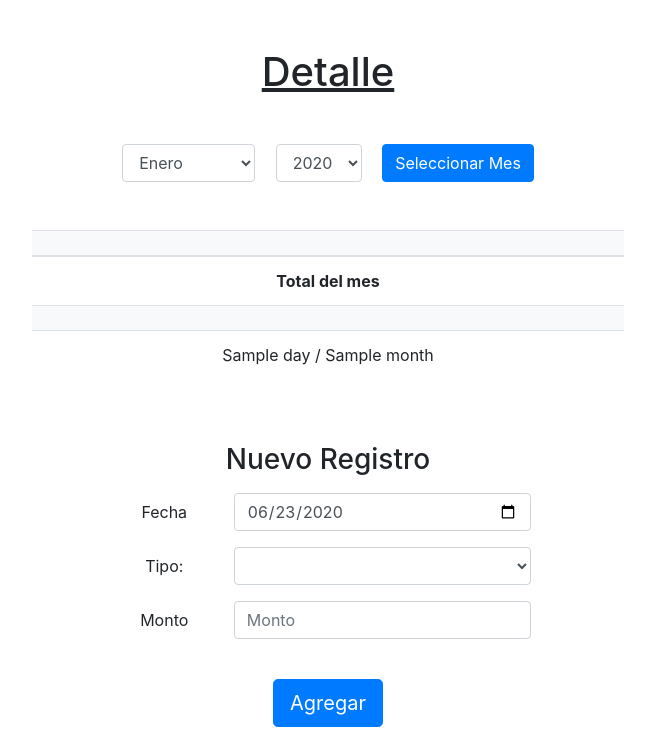
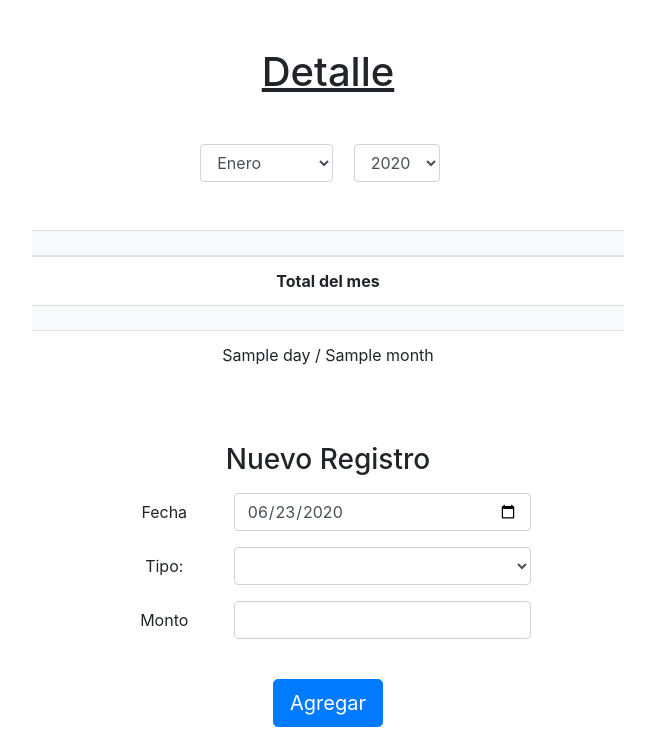
Before and after one commit to feldmatias/stockAmbosMG, a Django app: template Sales/templates/sales/index.html in a window 1280 px wide. Shown: the part 56-800 px from the top of the page, without its empty margins (312-967 px from the left). Run offline with Django 3.2, Linux system fonts and the light colour scheme; the template is opened without the code that fills it: most values are stand-ins (such as "Sample title", 1, 10 or a date in 2020); lists and menus that the app fills with data are empty; parts of the project's set-up code (start-up, migrations or seed data) failed here and were passed over; some libraries are stand-ins or nearby versions.

Commit message:
refactored sales template

```diff
--- a/Sales/templates/sales/index.html
+++ b/Sales/templates/sales/index.html
@@ -11,18 +11,17 @@
     <form method="GET" class="my-4 text-center form-inline justify-content-center">
         <div class="form-row justify-content-center">
             <div>
-                <select class="form-control mr-3" name="mes" required>
+                <select class="form-control mr-3" name="mes" id="month" required onchange="this.form.submit()">
                     {% for month in months %}
                         <option value="{{ month.0 }}"
                                 {% if month.0 == data.month %}selected{% endif %}>{{ month.1 }}</option>
                     {% endfor %}
                 </select>
-                <select class="form-control mr-3" name="año" required>
+                <select class="form-control mr-3" name="año" id="year" required onchange="this.form.submit()">
                     {% for year in data.years %}
                         <option value="{{ year }}" {% if year == data.year %}selected{% endif %}>{{ year }}</option>
                     {% endfor %}
                 </select>
-                <button type="submit" class="btn btn-primary">Seleccionar Mes</button>
             </div>
         </div>
     </form>
@@ -105,6 +104,7 @@
             <label for="type" class="col-1 col-form-label">Tipo: </label>
             <div class="col-3">
                 <select class="form-control" id="type" name="type" required>
+                    <option value=""></option>
                     {% for type in sale_types %}
                         <option value="{{ type.0 }}">{{ type.1 }}</option>
                     {% endfor %}
@@ -116,7 +116,7 @@
             <label for="value" class="col-1 col-form-label">Monto</label>
             <div class="col-3">
                 <input type="number" min="0" class="form-control" id="value" name="value"
-                       placeholder="Monto" autocomplete="off" required>
+                       autocomplete="off" required>
             </div>
         </div>
 
```
